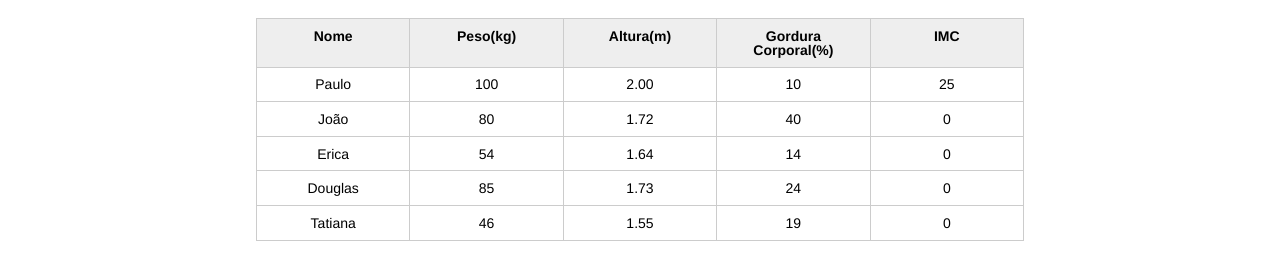
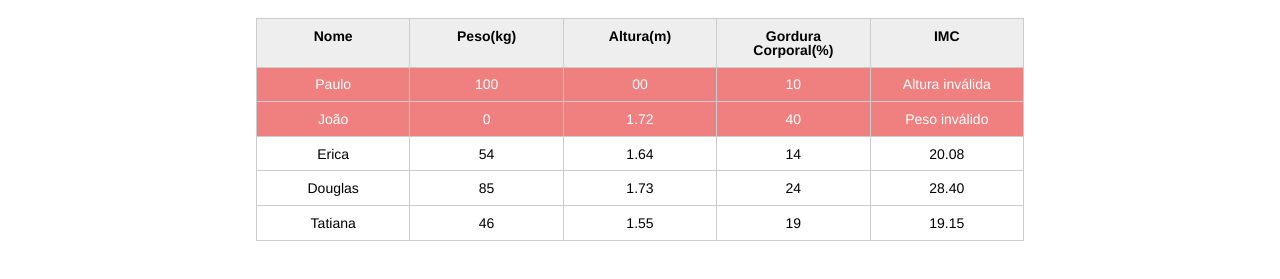
Before and after one commit to johnnyjns/curso_javascript_basico_II, a plain HTML site: page introducao-javascript/index.html in a window 1280 px wide. Shown: the part 123-402 px from the top of the page. Drawn offline with Linux system fonts and the light colour scheme.

Commit message:
fim do capitulo-3

```diff
--- a/introducao-javascript/css/index.css
+++ b/introducao-javascript/css/index.css
@@ -132,3 +132,7 @@ button[disabled=disabled], button:disabled {
 .campo-invalido{
 	border: 1px solid red;
 }
+.paciente-invalido {
+	background-color: lightcoral;
+	color: #fff;
+}
--- a/introducao-javascript/index.html
+++ b/introducao-javascript/index.html
@@ -29,17 +29,17 @@
 						</tr>
 					</thead>
 					<tbody id="tabela-pacientes">
-						<tr class="paciente" id="primeiro-paciente">
+						<tr class="paciente" >
 							<td class="info-nome">Paulo</td>
 							<td class="info-peso">100</td>
-							<td class="info-altura">2.00</td>
+							<td class="info-altura">00</td>
 							<td class="info-gordura">10</td>
 							<td class="info-imc">0</td>
 						</tr>
 
 						<tr class="paciente" >
 							<td class="info-nome">João</td>
-							<td class="info-peso">80</td>
+							<td class="info-peso">0</td>
 							<td class="info-altura">1.72</td>
 							<td class="info-gordura">40</td>
 							<td class="info-imc">0</td>
--- a/introducao-javascript/js/principal.js
+++ b/introducao-javascript/js/principal.js
@@ -1,7 +1,11 @@
 var titulo = document.querySelector(".titulo");
 titulo.textContent = "Aparecida Nutricionista";
 
-var paciente = document.querySelector("#primeiro-paciente");
+var pacientes = document.querySelectorAll(".paciente");
+
+for (var i = 0; i < pacientes.length; i++) {
+  console.log(pacientes[i]);
+  var paciente = pacientes[i];
   var tdPeso = paciente.querySelector(".info-peso");
   var tdAltura = paciente.querySelector(".info-altura");
   var tdImc = paciente.querySelector(".info-imc");
@@ -15,24 +19,21 @@ if (peso <= 0 || peso >= 1000) {
     pesoEhValido = false;
     console.log("Peso inválido!");
     tdImc.textContent = "Peso inválido";
+    paciente.classList.add("paciente-invalido");
   }
 
   if (altura <= 0 || altura >= 3.00) {
     alturaEhValida = false;
     console.log("Altura inválida!");
     tdImc.textContent = "Altura inválida";
+    paciente.classList.add("paciente-invalido");
   }
 
   if (pesoEhValido && alturaEhValida) {
     var imc = peso / (altura * altura);
-  tdImc.textContent = imc;
+    tdImc.textContent = imc.toFixed(2);
     console.log(imc);
   } else {
     console.log("Não foi calculado o imc!");
   }
-
-console.log(paciente);
-console.log(tdPeso);
-console.log(tdImc);
-console.log(peso);
-console.log(altura);
+}
```
Also changed, not shown: 1 other file. Lines whose indentation alone changed are shown as unchanged.
